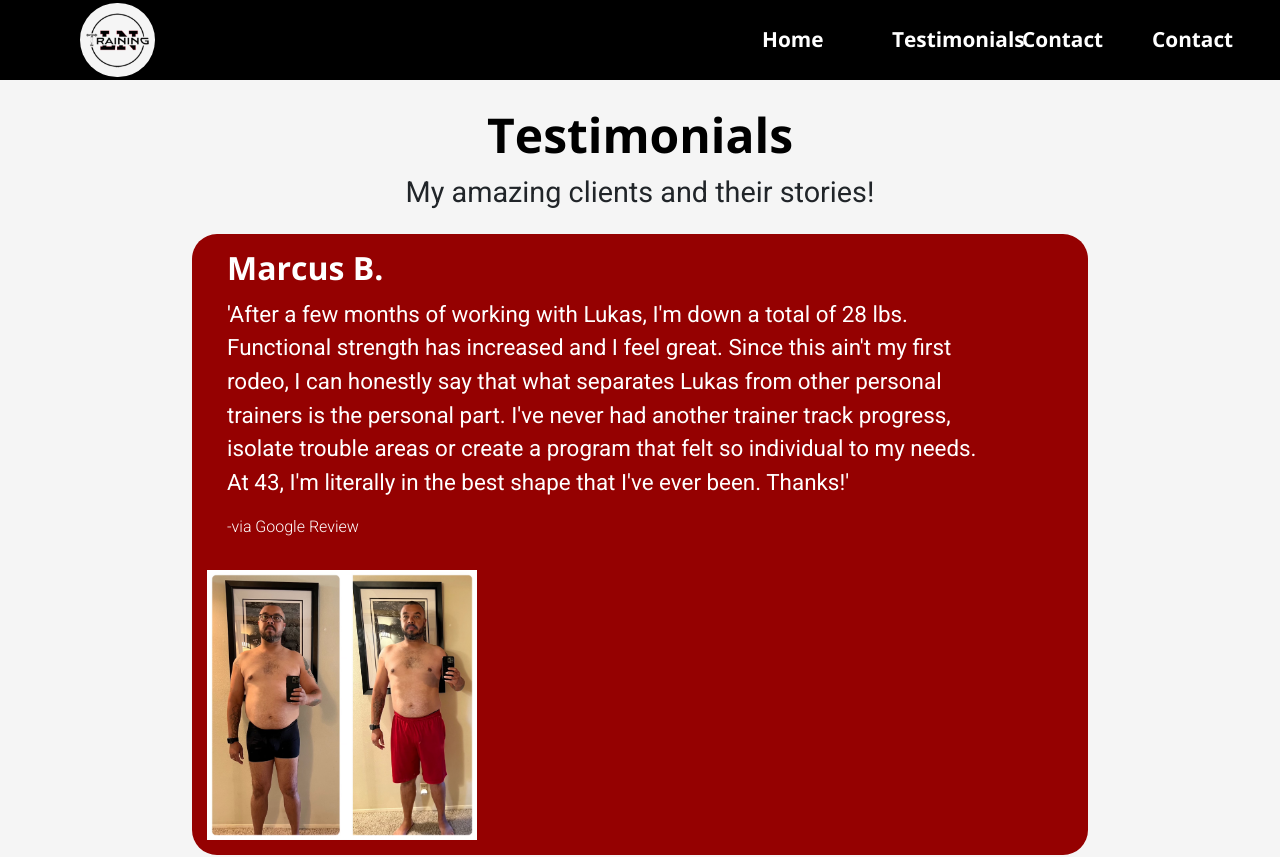
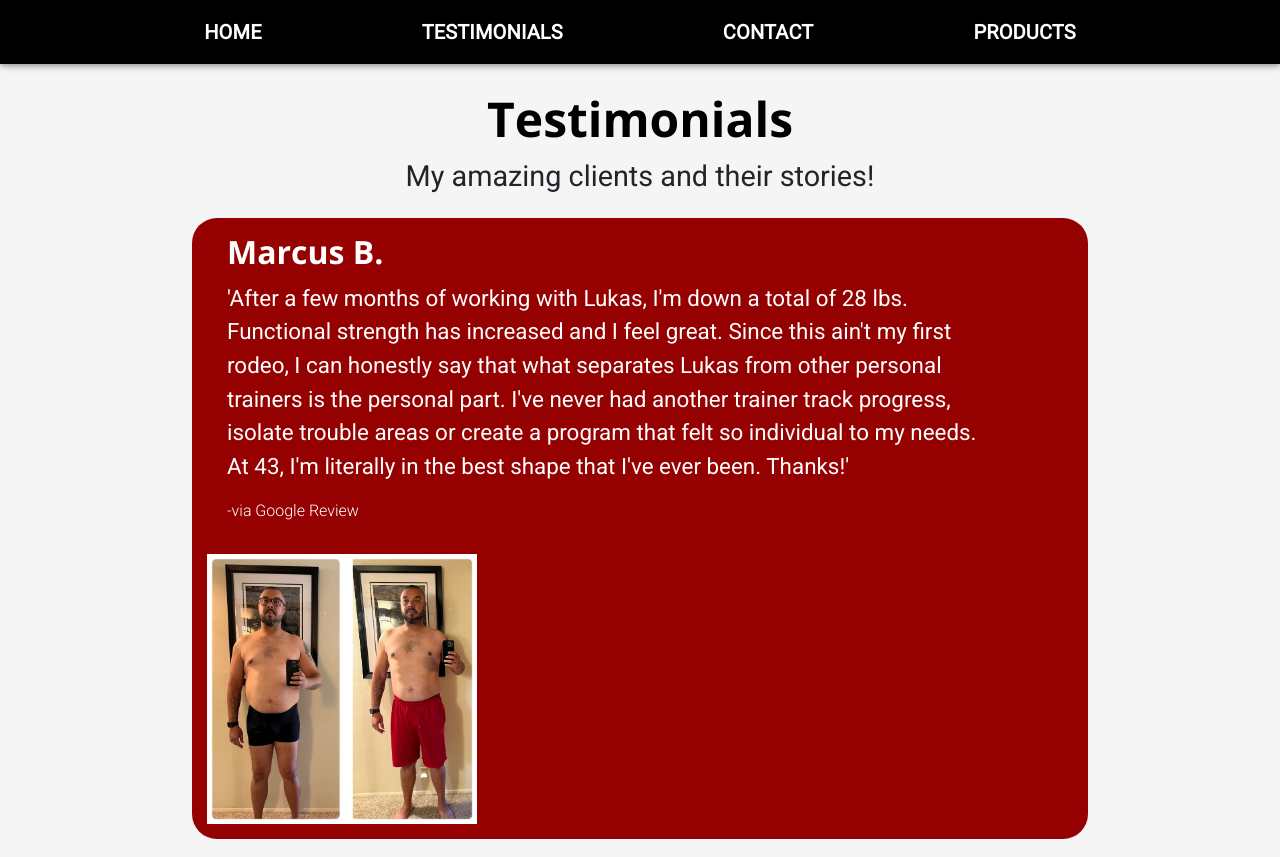
Before and after one commit to tylerpgen/ln-training-site, a React (Create React App) app: page /testimonial in a window 1280 px wide. Shown: the top 857 px of the page. Built offline with nearby package versions, Linux system fonts and the light colour scheme.

Commit message:
Created new interactive Navbar

```diff
--- a/src/App.js
+++ b/src/App.js
@@ -1,16 +1,23 @@
 import React from "react";
-import Navbar from "./components/Navbar";
+// import Navbar from "./components/Navbar";
+import { ThemeProvider } from "@emotion/react";
+import { createTheme } from "@mui/material/styles";
+import NewNavbar from "./components/NewNavbar";
 import { BrowserRouter as Router, Route, Routes } from "react-router-dom";
 import "./App.css";
 import Home from "./pages/Home";
 import Testimonials from "./pages/Testimonials";
 import Contact from "./pages/Contact";
 import Footer from "./components/Footer";
+
+const theme = createTheme();
+
 function App() {
   return (
     <Router>
+      <ThemeProvider theme={theme}>
         <div className="content-wrapper">
-        <Navbar />
+          <NewNavbar />
           <Routes>
             <Route path="/" exact element={<Home />} />
             <Route path="/testimonial" exact element={<Testimonials />} />
@@ -18,6 +25,7 @@ function App() {
           </Routes>
           <Footer className="footer" />
         </div>
+      </ThemeProvider>
     </Router>
   );
 }
--- /dev/null
+++ b/src/components/NewNavbar.js
@@ -0,0 +1,68 @@
+import { useState } from "react";
+import { AppBar, IconButton, Link, SwipeableDrawer, Toolbar, Typography, Divider, List, ListItem } from "@mui/material";
+import { useMediaQuery } from "@mui/material";
+import MenuIcon from "@mui/icons-material/Menu";
+import ChevronRightIcon from "@mui/icons-material/ChevronRight";
+
+const navigationLinks = [
+  { name: "Home", href: "/" },
+  { name: "Testimonials", href: "/testimonial" },
+  { name: "Contact", href: "/contact" },
+  { name: "Products", href: "/" },
+];
+
+const NewNavbar = () => {
+  const isNonMobileScreens = useMediaQuery("(min-width: 1000px)");
+  const [open, setOpen] = useState(false);
+  return (
+    <AppBar position="sticky" sx={{ backgroundColor: "black" }}>
+      <Toolbar sx={{ flexGrow: 1, display: "flex", justifyContent: "center" }}>
+        {isNonMobileScreens
+          ? navigationLinks.map((item) => (
+              <Link
+                color="textPrimary"
+                variant="button"
+                underline="none"
+                href={item.href}
+                sx={{ mx: 10, color: "white", "&:hover": { color: "white" } }}
+              >
+                <Typography variant="h6" fontWeight="bold">
+                  {item.name}
+                </Typography>
+              </Link>
+            ))
+          : null}
+        {!isNonMobileScreens ? (
+          <IconButton sx={{ ml: "auto" }}>
+            <MenuIcon sx={{ color: "white", fontSize: 80 }} onClick={() => setOpen(true)} />
+          </IconButton>
+        ) : null}
+      </Toolbar>
+      <SwipeableDrawer anchor="right" open={open} onOpen={() => setOpen(true)} onClose={() => setOpen(false)}>
+        <IconButton>
+          <ChevronRightIcon sx={{ color: "black", fontSize: 80 }} onClick={() => setOpen(false)} />
+        </IconButton>
+        <Divider sx={{ backgroundColor: "black", height: "4px" }} />
+        <List>
+          {navigationLinks.map((item) => (
+            <ListItem>
+              <Link
+                color="textPrimary"
+                variant="button"
+                underline="none"
+                href={item.href}
+                sx={{ color: "black", "&:hover": { color: "black" } }}
+              >
+                <Typography variant="h6" fontWeight="bold" sx={{ fontSize: "3rem" }}>
+                  {item.name}
+                </Typography>
+              </Link>
+            </ListItem>
+          ))}
+        </List>
+      </SwipeableDrawer>
+    </AppBar>
+  );
+};
+
+export default NewNavbar;
--- a/src/styles/AboutMe.css
+++ b/src/styles/AboutMe.css
@@ -39,9 +39,8 @@
     width: 90%;
   }
   .about-me p {
-    display: flex;
     padding: 1% 5%;
-    font-size: 2.5em;
+    font-size: 1.5rem;
   }
 }
 
--- a/src/styles/Home.css
+++ b/src/styles/Home.css
@@ -110,7 +110,7 @@ a {
   }
 
   .cta h1 {
-    font-size: 3.5em;
+    font-size: 5rem;
   }
   .cta p {
     margin-top: 10%;
```
Also changed, not shown: src/components/AboutMe.js (+32 -27 lines). Lines whose indentation alone changed are shown as unchanged.
